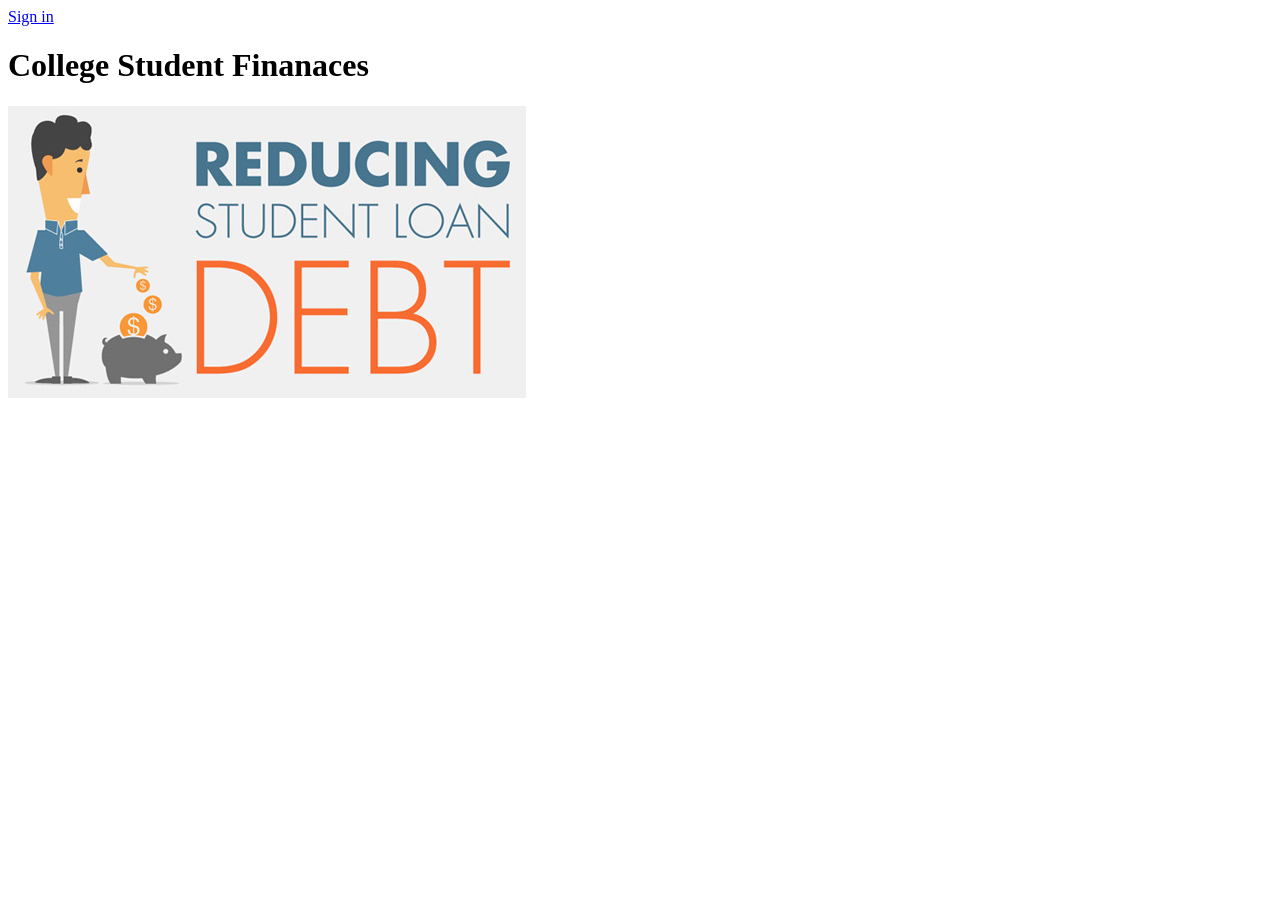
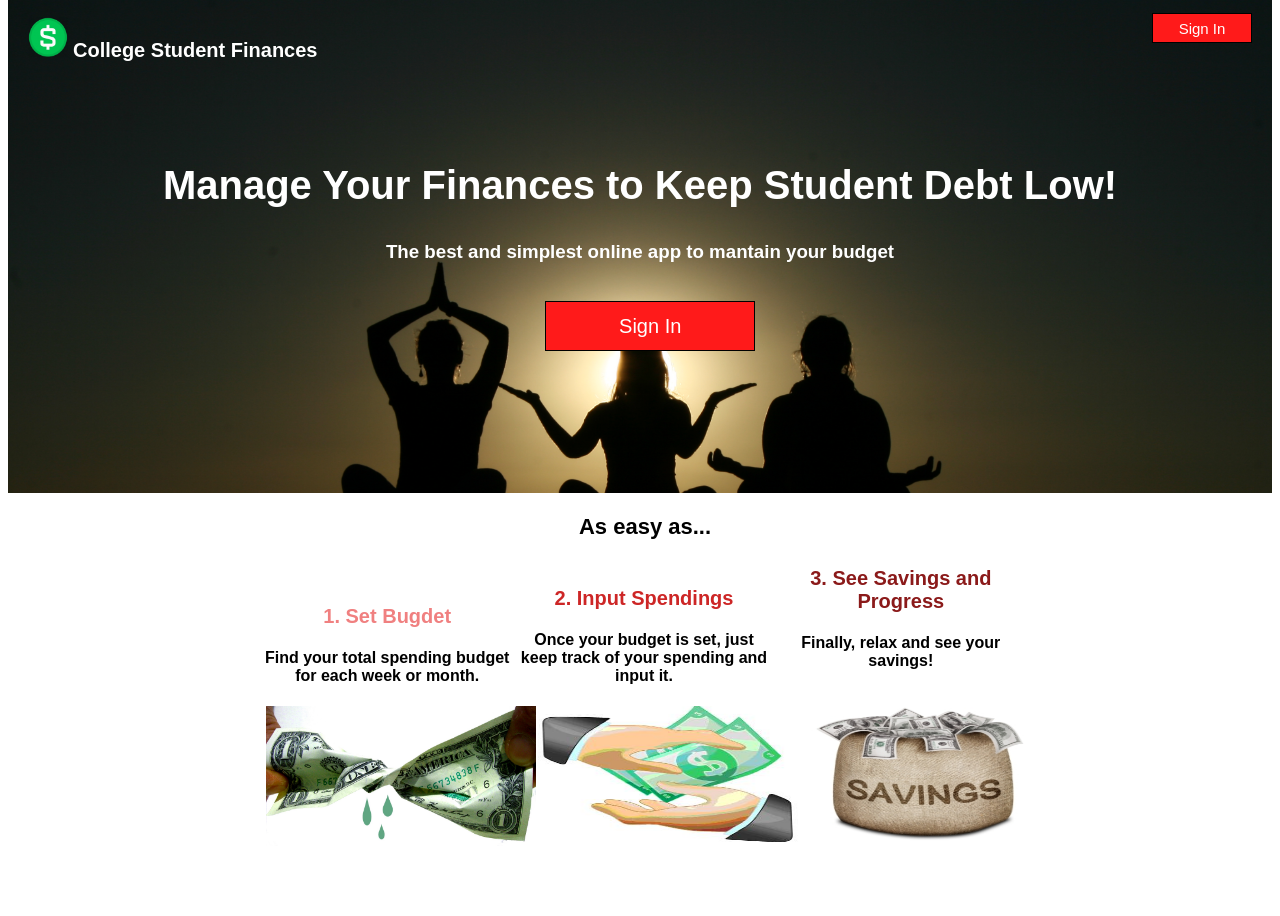
Before and after one commit to tianlunlee/moneymoney, a Python web app: template templates/home.html in a window 1280 px wide. Before the commit the page ends 398 px from the top, so only its background shows below. Run offline with Jinja, Linux system fonts and the light colour scheme; the template is opened without the code that fills it: most values are stand-ins (such as "Sample title", 1, 10 or a date in 2020).

Commit message:
many edits

```diff
--- a/templates/home.html
+++ b/templates/home.html
@@ -2,24 +2,201 @@
 <html>
   <head>
     <style>
+
       h1 {
-        position: center;
+        padding-top: 10px;
+        text-align: center;
+        color: white;
+        font-family: sans-serif;
+        float: left;
+        padding-left: 20px;
+        font-size: 25px;
+
       }
-      img {
-        position: absolute;
+      #firstwords {
+        font-family: sans-serif;
+        color: white;
+        text-align: center;
+        font-size: 40px;
+        padding-top:170px;
 
       }
 
+      #secondwords {
+        font-family: sans-serif;
+        color: white;
+        text-align: center;
+      }
+
+      #firsthalf {
+        background-image: url(/images/second.jpg);
+        background-size: cover;
+        width: 100%;
+        height: 500px;
+        margin-top: -40px;
+
+      }
+
+      #firstbutton{
+        float: right;
+        margin-right: 20px;
+        margin-top: 20px;
+        font-family: sans-serif;
+        width: 100px;
+        height: 30px;
+        font-size: 15px;
+
+      }
+
+      #secondbutton {
+        font-size: 20px;
+        margin-left: 42.5%;
+        margin-top: 1.5%;
+        width: 210px;
+        height: 50px;
+      }
+      .button {
+        font-family: sans-serif;
+        color: white;
+        background-color: #ff1a1a;
+        padding: 0;
+        border: 1px solid black;
+      }
+      .button:hover {
+        background-color: darkred;
 
 
+      }
+      .button a {
+        color: #FFFFFF;
+        text-decoration: none;}
+
+      .block {
+        display: inline-block;
+        width: 20%;
+        height: 320px;
+        margin-top: -20px;
+      }
+
+      .block_title {
+        text-align: center;
+        font-size: 20px;
+        font-family: sans-serif;
+        color: #808080;
+
+      }
+      #firstone{
+
+        margin-left: 20%;
+
+      }
+
+      .ex_text {
+        text-align: center;
+        font-family: sans-serif;
+        color: black;
+      }
+
+      #secondhalf {
+        margin-top: -1%;
+      }
+
+      #bottomheader {
+        text-align: center;
+        padding-left: 10px;
+        font-family: sans-serif;
+        padding-top: 15px;
+        border-bottom: 2px solid white;
+        padding-bottom: 10px;
+        font-size: 22px;
+        color: black;
+      }
+
+      #first_title{
+        color: #F08080;
+
+      }
+
+      #second_title {
+        color: #CD2626;
+
+      }
+
+      #third_title {
+        color: #8B1A1A;
+
+      }
+
+      #first_image{
+        width: 270px;
+        height: 140px;
+        padding-left: 5px;
+      }
+      #second_image{
+        width: 260px;
+        height: 140px;
+        padding-left: 20px;
+      }
+
+      #third_image{
+        width: 240px;
+        height: 155px;
+        padding-left: 30px;
+      }
+      #logo {
+        width: 40px;
+        height: 40px;
+        padding-right: 10px;
+
+      }
+      #logo_text{
+        font-size: 20px;
+      }
+      #logo_image{
+        width: 40px;
+        height: 40px;
+        padding-right: 5px;
+
+      }
 
     </style>
-    <a href="{{login_url}}">Sign in</a>
     <meta charset="utf-8">
     <title>College Student Finances</title>
   </head>
   <body>
-    <h1>College Student Finanaces</h1>
-    <img src="/images/firstpage.jpg">
+      <div id="firsthalf">
+
+
+        <a href="" ><h1 id="logo_text"><img src="/images/logo.png" id="logo_image"></img>College Student Finances</h1></a>
+
+        <a href="{{login_url}}"><button class="button" id="firstbutton">Sign In</button></a>
+
+        <h2 id="firstwords"> Manage Your Finances to Keep Student Debt Low!</h2>
+
+        <h3 id="secondwords">The best and simplest online app to mantain your budget</h3>
+
+        <a href="{{login_url}}"><button class="button" id="secondbutton">Sign In</button></a>
+      </div>
+
+      <div id="secondhalf">
+      <h2 id="bottomheader">As easy as...</h2>
+        <div class="block" id="firstone">
+          <h2 class="block_title" id="first_title">1. Set Bugdet</h2>
+          <h4 class="ex_text">Find your total spending budget for each week or month.</h4>
+          <img src="/images/save.jpg" id="first_image"></img>
+        </div>
+
+        <div class="block">
+          <h2 class="block_title" id="second_title">2. Input Spendings</h2>
+          <h4 class="ex_text">Once your budget is set, just keep track of your spending and input it.</h4>
+          <img src="/images/spending.jpg" id="second_image"></img>
+        </div>
+
+        <div class="block" id="secondone">
+          <h2 class="block_title" id="third_title">3. See Savings and Progress</h2>
+          <h4 class="ex_text">Finally, relax and see your savings!</h4>
+          <img src="/images/saving.jpg" id="third_image"></img>
+        </div>
+      </div>
   </body>
 </html>
```
Also changed, not shown: images/Saving.jpg (added), images/Spending.jpg (added), images/firstpage.jpg (deleted), images/logo.png (added), images/save.jpg (added), images/second.jpg (added), 3 other files.
